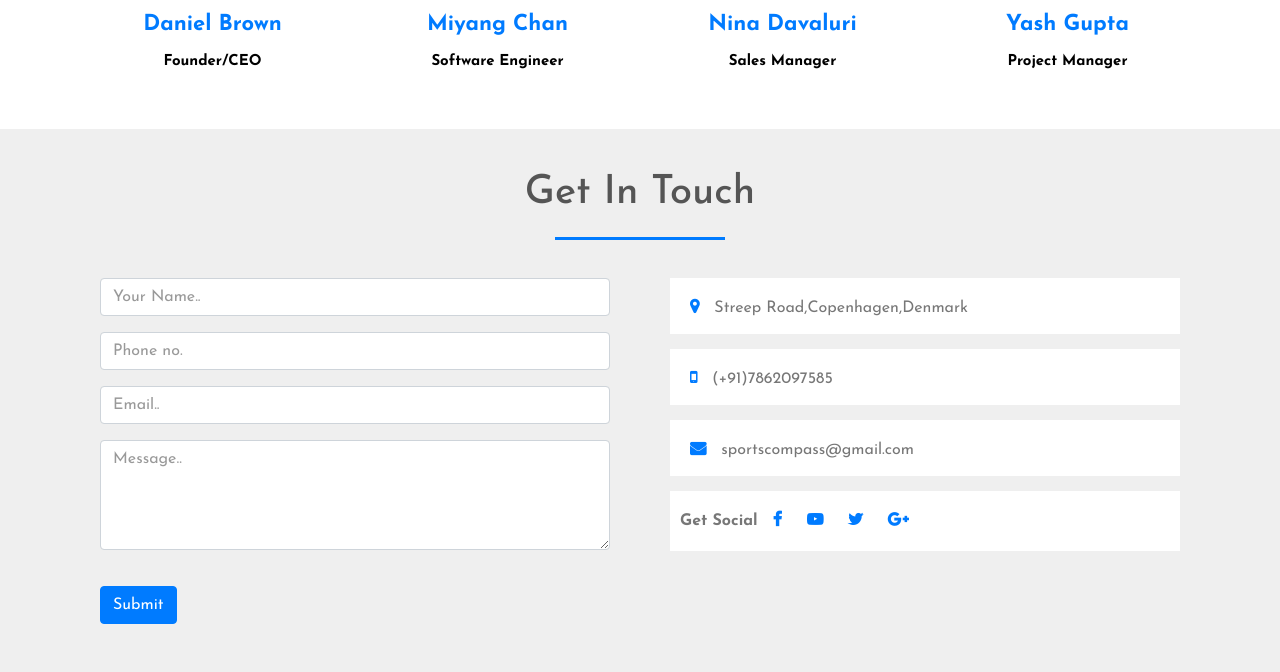
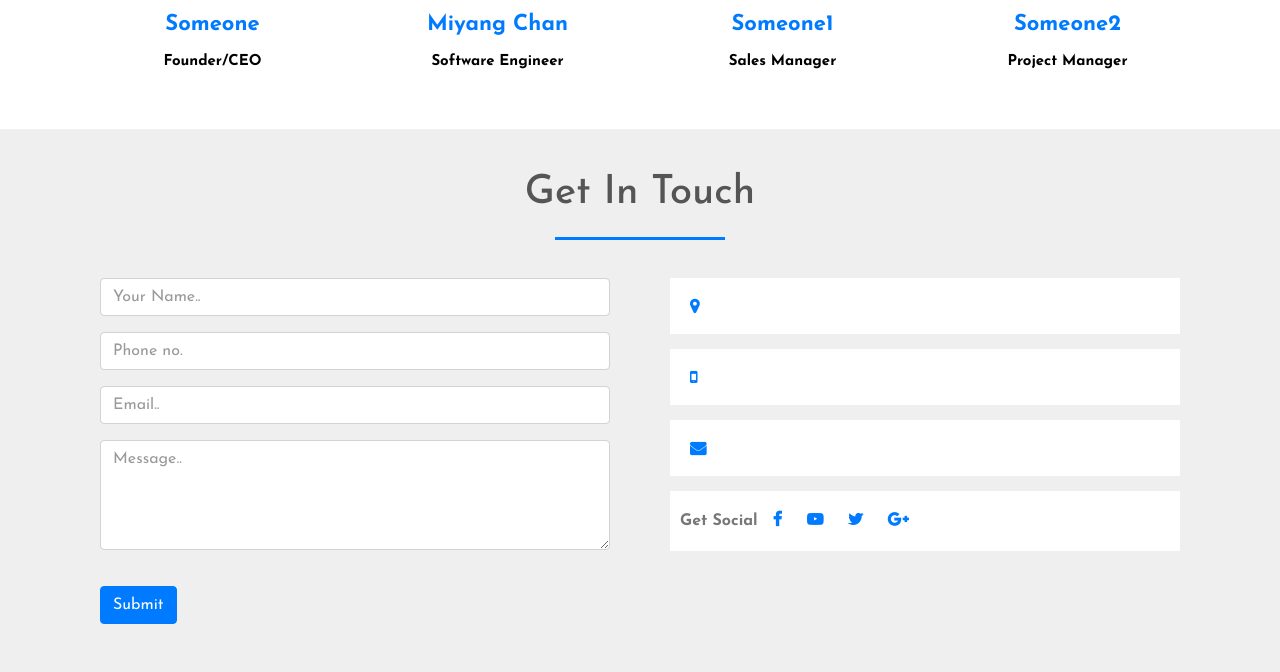
Before and after one commit to AnubhavRaj980/AwareWe, a plain HTML site: page index.html in a window 1280 px wide. Shown: the part 4925-5597 px from the top of the page. Drawn offline with nearby package versions, Linux system fonts and the light colour scheme.

Commit message:
Update index.html

```diff
--- a/index.html
+++ b/index.html
@@ -859,7 +859,7 @@
 					<div class="col-md-6">
 						<h2>About Us</h2>
 						<div class="about-content">
-							Welcome to FarmEasy, an online ecommerce site for providing fresh farm product to customers
+							Welcome to AwareWeGo, an online ecommerce site for providing fresh farm product to customers
 							in no time with zero delivery charges.We at Farmeasy care for
 							the health and diet plans of our customers so we are here to serve them.Farmeasy is approved
 							by quality control department.All products offer by farmeasy are
@@ -951,7 +951,7 @@
 									</a>
 								</ul>
 							</div>
-							<h2>Daniel Brown</h2>
+							<h2>Someone</h2>
 							<h3>Founder/CEO</h3>
 
 						</div>
@@ -993,7 +993,7 @@
 									</a>
 								</ul>
 							</div>
-							<h2>Nina Davaluri</h2>
+							<h2>Someone1</h2>
 							<h3>Sales Manager</h3>
 
 						</div>
@@ -1014,7 +1014,7 @@
 									</a>
 								</ul>
 							</div>
-							<h2>Yash Gupta</h2>
+							<h2>Someone2</h2>
 							<h3>Project Manager</h3>
 
 						</div>
@@ -1048,10 +1048,10 @@
 							</form>
 						</div>
 						<div class="col-md-6 contact-info">
-							<div class="follow"><b><i class="fa fa-map-marker"></i> </b>Streep Road,Copenhagen,Denmark
+							<div class="follow"><b><i class="fa fa-map-marker"></i> </b>
 							</div>
-							<div class="follow"><b><i class="fa fa-mobile"></i> </b>(+91)7862097585</div>
-							<div class="follow"><b><i class="fa fa-envelope"></i> </b>sportscompass@gmail.com</div>
+							<div class="follow"><b><i class="fa fa-mobile"></i> </b></div>
+							<div class="follow"><b><i class="fa fa-envelope"></i> </b></div>
 
 
 							<div class="follow"><label><b>Get Social </b></label>
```
